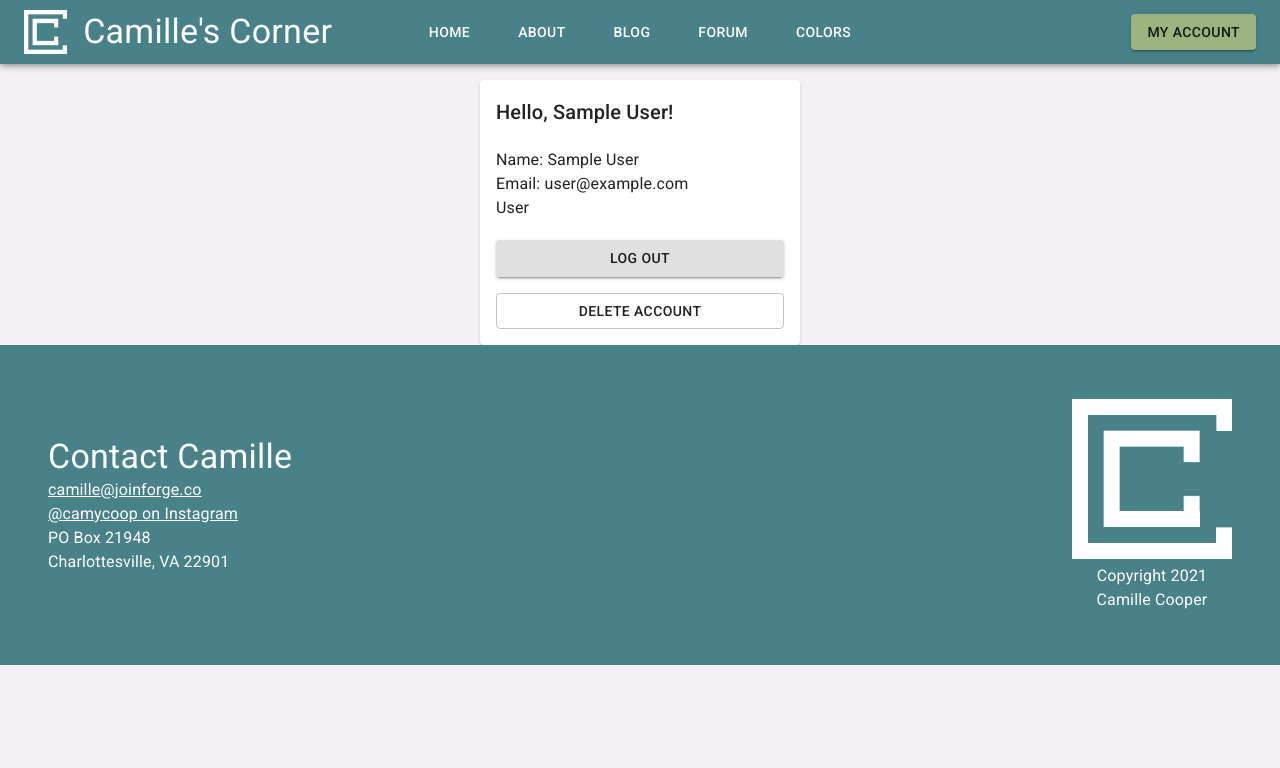
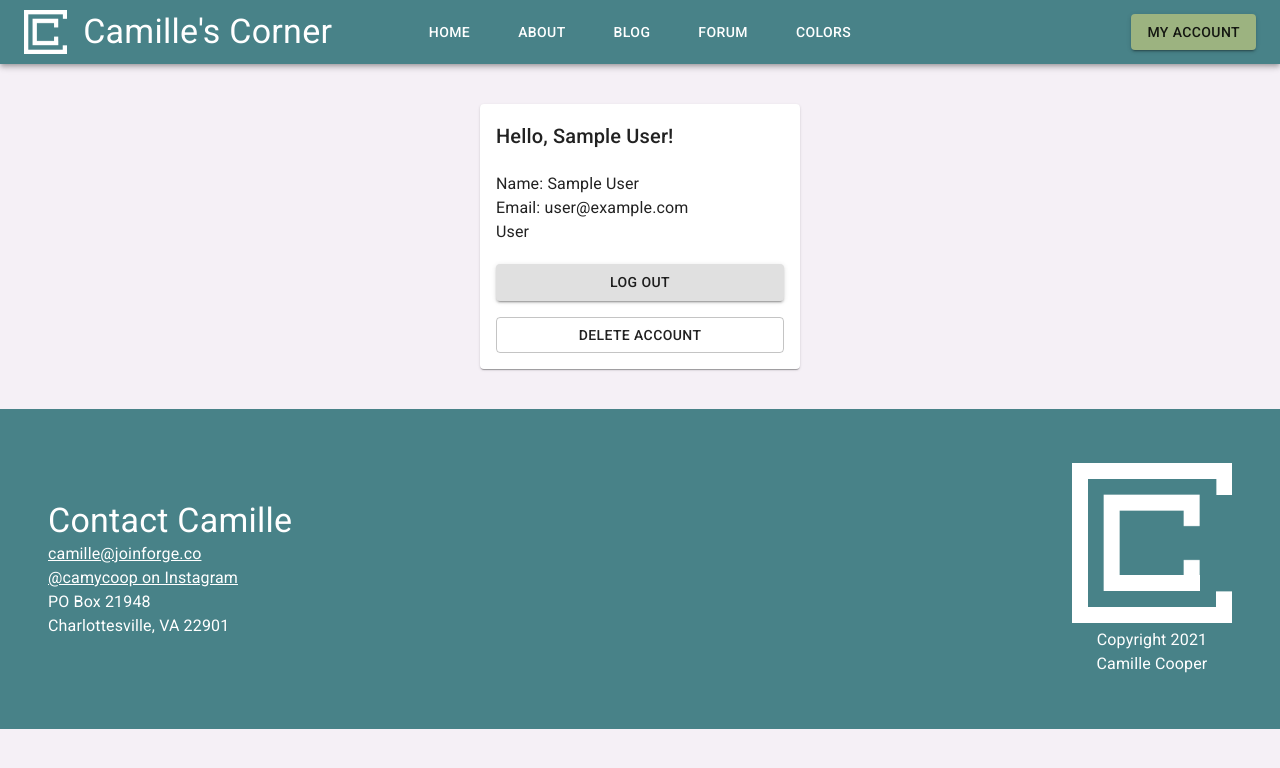
Before and after one commit to myanhtle/Influencer-Blog, a React (Create React App) app: page /account in a window 1280 px wide. Shown: the top 768 px of the page. Built offline with nearby package versions, Linux system fonts and the light colour scheme; no server answers; sample sign-in values are in the browser's storage.

Commit message:
updated account page styling

```diff
--- a/src/components/AccountPage.js
+++ b/src/components/AccountPage.js
@@ -17,8 +17,7 @@ function AccountPage() {
       style={{
         width: "25vw",
         padding: "1rem",
-        margin: "auto",
-        marginTop: "1rem",
+        margin: "5vh auto 5vh auto",
       }}
     >
       <Typography variant="h6">Hello, {username}!</Typography>
```
